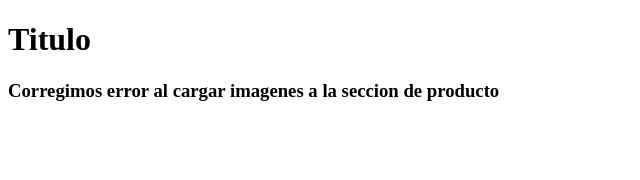
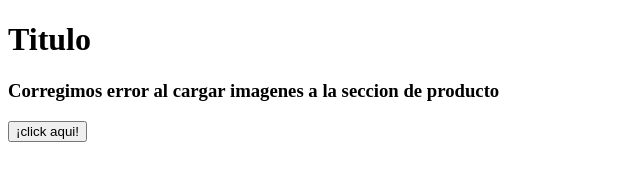
Before and after one commit to YuliethMosquera/Mini_Sitio_v3, a plain HTML site: page index.html in a window 1280 px wide. Shown: the whole page, without its empty margins (0-640 px from the left). Drawn offline with Linux system fonts and the light colour scheme.

Commit message:
Feat/comentario (#8)
* feat(matematicas): agregamos variables, las agregamos para hacer mas tarde la funcion de operaciones

* feat(matematicas): agregamo funcion al archivo conn resultados

* feat(index):Creamos conexion entre el html y el archivo JavaScript

* feat(index): agregamos nuevo funcionalidad de boton

```diff
--- a/index.html
+++ b/index.html
@@ -9,5 +9,6 @@
     <h1>Titulo</h1>
     <h3>Corregimos error al cargar imagenes a la seccion de producto</h3>
     <script src="matematicas.js"></script>
+    <button>¡click aqui!</button>
 </body>
 </html>
```
